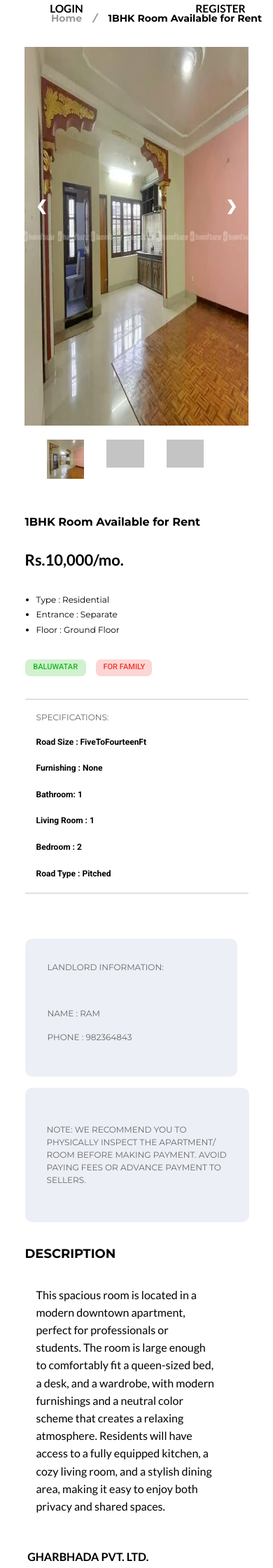
After one commit to AakashMaharjan/GharBhadaProject, a PHP site: page /components/SinglePost.php in a window 390 px wide. The commit adds this page. Shown: the part 457-2697 px from the top of the page at 70% size. Run offline with PHP 8.4, Linux system fonts and the light colour scheme; grey boxes are pictures that could not be loaded.

Commit message:
Single Post created and made responsive

```diff
--- a/components/SearchPosts.php
+++ b/components/SearchPosts.php
@@ -20,7 +20,7 @@
             <p id="pageLocationText">Home <i>/</i> <b>Search</b></p>
         </div>
         <div id="SearchPostBox">
-            <div id="AllPost">
+            <a href="../router.php?route=SinglePost" id="searchPost"> <div id="AllPost">
                 <img src="../images/RecentPosts/roomImage1.png" alt="" id="AllPostImg">
                 <div id="AllPostInformation">
                     <h1 id="AllPostTitle">1BHK Available for Rent</h1>
@@ -35,7 +35,7 @@
                         <p id="AllPostNumber">9838495867</p>
                     </div>
                 </div>
-            </div>
+            </div></a>
             <div id="AllPost">
                 <img src="../images/RecentPosts/roomImage1.png" alt="" id="AllPostImg">
                 <div id="AllPostInformation">
--- /dev/null
+++ b/components/SinglePost.php
@@ -0,0 +1,108 @@
+<!DOCTYPE html>
+<html lang="en">
+<head>
+    <meta charset="UTF-8">
+    <meta name="viewport" content="width=device-width, initial-scale=1.0">
+    <link rel="icon" href="images/website Logo.jpg">
+    <link rel="stylesheet" href="../css/style.css">
+    <link rel="stylesheet" href="../css/login.css">
+    <link rel="stylesheet" href="../css/SinglePost.css">
+    <title>Log In</title>
+</head>
+<body>
+    <?php
+        include 'header.php';
+    ?>
+
+    <!-- log in section starts -->
+     <section id="SinglePost">
+        <div id="pageLocation">
+            <p id="pageLocationText">Home <i>/</i> <b>1BHK Room Available for Rent</b></p>
+        </div>
+        <div id="SinglePostMain">
+            <div id="SinglePostInfo">
+                <div id="SinglePostImage">
+                    <div class="container">
+                        <div class="mySlides">
+
+                          <img src="../images/SinglePost/SinglePost1.png" class="SlideMain">
+                        </div>
+
+                        <div class="mySlides">
+
+                          <img src="../images/SinglePost/SinglePost2.svg" class="SlideMain">
+                        </div>
+
+                        <div class="mySlides">
+
+                          <img src="../images/SinglePost/SinglePost3.svg" class="SlideMain">
+                        </div>
+
+
+                        <a class="prev" onclick="plusSlides(-1)">❮</a>
+                        <a class="next" onclick="plusSlides(1)">❯</a>
+
+
+                        <div class="row">
+                          <div class="column">
+                            <img class="demo cursor" src="../images/SinglePost/SinglePost1.png" style="width:100%" onclick="currentSlide(1)" alt="The Woods">
+                          </div>
+                          <div class="column">
+                            <img class="demo cursor" src="../images/SinglePost/SinglePost2.svg" style="width:100%" onclick="currentSlide(2)" alt="Cinque Terre">
+                          </div>
+                          <div class="column">
+                            <img class="demo cursor" src="../images/SinglePost/SinglePost3.svg" style="width:100%" onclick="currentSlide(3)" alt="Mountains and fjords">
+                          </div>
+                        </div>
+                      </div>
+                </div>
+                <div id="SinglePostSpec">
+                    <h1 id="SinglePostTitle">1BHK Room Available for Rent</h1>
+                    <h2 id="SinglePostPrice">Rs.10,000/mo.</h2>
+                    <ul id="SinglePostType">
+                        <li id="Type">Type : Residential</li>
+                        <li id="Entrance">Entrance : Separate</li>
+                        <li id="Floor">Floor : Ground Floor</li>
+                    </ul>
+                    <div id="roomCardType">
+                        <div id="roomCardTypeLocation">Baluwatar</div>
+                        <div id="roomCardTypeForNumber">For family</div>
+                      </div>
+                      <div id="Specification">
+                        <h1>Specifications:</h1>
+                        <p>Road Size : FiveToFourteenFt</p>
+                        <p>Furnishing : None</p>
+                        <p>Bathroom: 1</p>
+                        <p>Living Room : 1</p>
+                        <p>Bedroom : 2</p>
+                        <p>Road Type : Pitched</p>
+                      </div>
+                </div>
+                <div id="SinglePostContact">
+                    <div id="LanlordInfo">
+                        <h1>LANDLORD INFORMATION:</h1>
+                        <div id="LandlordName">
+                        <p>name : ram</p>
+                        <p>phone : 982364843</p>
+                    </div>
+                    </div>
+                    <div id="Note">
+                        <p>Note: We recommend you to physically inspect the apartment/ room before making payment. Avoid paying fees or advance payment to sellers. </p>
+                    </div>
+                </div>
+            </div>
+        </div>
+        <div id="SinglePostDescription">
+            <h1>description</h1>
+            <p>This spacious room is located in a modern downtown apartment, perfect for professionals or students. The room is large enough to comfortably fit a queen-sized bed, a desk, and a wardrobe, with modern furnishings and a neutral color scheme that creates a relaxing atmosphere. Residents will have access to a fully equipped kitchen, a cozy living room, and a stylish dining area, making it easy to enjoy both privacy and shared spaces. </p>
+        </div>
+    </section>
+    <!-- log in section ends -->
+
+    <script src="../js/SinglePost.js"></script>
+
+    <?php
+        include 'footer.php';
+    ?>
+</body>
+</html>
--- a/css/SearchPosts.css
+++ b/css/SearchPosts.css
@@ -185,6 +185,11 @@ padding-left: 0.5rem;
     line-height: 1.41013rem;
 }
 
+#searchPost{
+    text-decoration: none;
+    color: black;
+}
+
 /* making All Posts responsive */
 
 @media screen and (max-width: 1025px){
--- /dev/null
+++ b/css/SinglePost.css
@@ -0,0 +1,395 @@
+#SinglePostMain{
+    width: 100%;
+    display: flex;
+    flex-direction: column;
+    align-items: center;
+    justify-content: center;
+}
+
+#SinglePostInfo{
+    width: 90%;
+    height: 45.75rem;
+    background-color: white;
+    display: flex;
+    align-items: center;
+}
+
+#SinglePostImage{
+    width: 40%;
+    height: 100%;
+    background-color: white;
+}
+
+#SinglePostSpec{
+    width: 35%;
+    height: 100%;
+    background-color: white;
+    padding: 1rem;
+    display: flex;
+    flex-direction: column;
+    align-items: flex-start;
+}
+
+#SinglePostContact{
+    width: 25%;
+    height: 100%;
+    background-color: white;
+    padding: 1rem;
+}
+
+
+  /* Position the image container (needed to position the left and right arrows) */
+  .container {
+    position: relative;
+    width: 32.3125rem;
+  }
+
+  /* Hide the images by default */
+  .mySlides {
+    display: none;
+  }
+
+  .SlideMain{
+  width: 32.3125rem;
+  height: 33.8125rem;
+  flex-shrink: 0;
+  }
+
+
+
+  /* Add a pointer when hovering over the thumbnail images */
+  .cursor {
+    cursor: pointer;
+  }
+
+  /* Next & previous buttons */
+  .prev,
+  .next {
+    cursor: pointer;
+    position: absolute;
+    top: 40%;
+    width: auto;
+    padding: 16px;
+    margin-top: -50px;
+    color: white;
+    font-weight: bold;
+    font-size: 20px;
+    border-radius: 0 3px 3px 0;
+    user-select: none;
+    -webkit-user-select: none;
+  }
+
+  /* Position the "next button" to the right */
+  .next {
+    right: 0;
+    border-radius: 3px 0 0 3px;
+  }
+
+  /* On hover, add a black background color with a little bit see-through */
+  .prev:hover,
+  .next:hover {
+    background-color: rgba(0, 0, 0, 0.8);
+  }
+
+  /* Number text (1/3 etc) */
+
+
+  .row{
+    display: flex;
+    gap: 2rem;
+    width: 32.3125rem;
+    margin-top:1rem;
+    justify-content: center;
+  }
+
+  .row:after {
+    content: "";
+    display: table;
+    clear: both;
+  }
+
+  /* Six columns side by side */
+  .column {
+    float: left;
+    width: 16.66%;
+  }
+
+  /* Add a transparency effect for thumnbail images */
+  .demo {
+    opacity: 0.6;
+  }
+
+  .active,
+  .demo:hover {
+    opacity: 1;
+  }
+
+  #SinglePostTitle{
+    color: #000;
+    font-family: Montserrat;
+    font-size: 1rem;
+    font-style: normal;
+    font-weight: 700;
+    line-height: 1.2rem; /* 120% */
+  }
+
+  #SinglePostPrice{
+    color: #000;
+font-family: Lato;
+font-size: 1.375rem;
+font-style: normal;
+font-weight: 600;
+line-height: 1.65rem; /* 120% */
+padding-top: 2rem;
+padding-bottom: 2rem;
+  }
+
+#SinglePostType{
+    padding-left: 1rem;
+}
+
+#SinglePostType li{
+    color: #000;
+font-family: Montserrat;
+font-size: 0.75rem;
+font-style: normal;
+font-weight: 400;
+line-height: 1.35rem; /* 180% */
+}
+
+#roomCardType{
+    display: flex;
+    width: 57%;
+    align-items: center;
+    justify-content: space-between;
+    margin-top: 1.96rem;
+}
+
+#roomCardTypeLocation{
+    width: 5.46081rem;
+height: 1.48113rem;
+flex-shrink: 0;
+border-radius: 0.41475rem;
+background: rgba(26, 186, 26, 0.2);
+color: #1ABA1A;
+font-family: Roboto;
+font-size: 0.69125rem;
+font-style: normal;
+font-weight: 500;
+line-height: 1.03688rem; /* 150% */
+text-transform: uppercase;
+display: flex;
+align-items: center;
+justify-content: center;
+}
+
+
+
+#roomCardTypeForNumber{
+    width: 4.99288rem;
+height: 1.48113rem;
+flex-shrink: 0;
+border-radius: 0.41475rem;
+background: rgba(241, 53, 43, 0.2);
+color: #F1352B;
+font-family: Roboto;
+font-size: 0.69125rem;
+font-style: normal;
+font-weight: 500;
+line-height: 1.03688rem; /* 150% */
+text-transform: uppercase;
+display: flex;
+align-items: center;
+justify-content: center;
+}
+
+#Specification{
+    height: 17.44rem;
+    width: 100%;
+    padding: 1rem;
+    border-top: 2px solid #E0E0E0;
+    border-bottom: 2px solid #E0E0E0;
+    margin-top: 2rem;
+    display: flex;
+    flex-direction: column;
+    gap: 1rem;
+}
+
+#Specification h1{
+    color: #666;
+font-family: Montserrat;
+font-size: 0.75rem;
+font-style: normal;
+font-weight: 400;
+line-height: 1.125rem; /* 150% */
+text-transform: uppercase;
+}
+
+#Specification p{
+    color: #000;
+font-family: Roboto;
+font-size: 0.75rem;
+font-style: normal;
+font-weight: 600;
+line-height: 1.35rem; /* 180% */
+}
+
+#LanlordInfo{
+    width: 18.9375rem;
+height: 12.3125rem;
+flex-shrink: 0;
+border-radius: 0.625rem;
+background: #EDEFF6;
+padding: 1rem;
+}
+
+#LanlordInfo h1{
+    color: #666;
+font-family: Montserrat;
+font-size: 0.75rem;
+font-style: normal;
+font-weight: 400;
+line-height: 1.125rem; /* 150% */
+text-transform: uppercase;
+padding: 1rem;
+}
+
+#LandlordName{
+    padding: 1rem;
+    display: flex;
+    flex-direction: column;
+    gap: 1rem;
+    padding-top: 2rem;
+}
+
+#LanlordInfo p{
+    color: #666;
+font-family: Montserrat;
+font-size: 0.75rem;
+font-style: normal;
+font-weight: 400;
+line-height: 1.125rem; /* 150% */
+text-transform: uppercase;
+}
+
+#Note{
+    display: inline-flex;
+height: 8.71188rem;
+padding: 0.875rem 1.03125rem 0.83688rem 1.9375rem;
+justify-content: flex-end;
+align-items: center;
+flex-shrink: 0;
+border-radius: 0.625rem;
+background: #EDEFF6;
+margin-top: 1rem;
+}
+
+#Note p{
+    color: #666;
+font-family: Montserrat;
+font-size: 0.75rem;
+font-style: normal;
+font-weight: 400;
+line-height: 1.125rem; /* 150% */
+text-transform: uppercase;
+}
+
+#SinglePostDescription{
+    width: 90%;
+    padding: 1rem;
+    display: flex;
+    flex-direction: column;
+    align-items: flex-start;
+}
+
+#SinglePostDescription h1{
+    color: #000;
+text-align: center;
+font-family: Montserrat;
+font-size: 1.125rem;
+font-style: normal;
+font-weight: 700;
+line-height: 1.6875rem; /* 150% */
+text-transform: uppercase;
+}
+
+#SinglePost{
+    width: 100%;
+height: auto;
+background-color: white;
+display: flex;
+flex-direction: column;
+align-items: center;
+}
+
+#SinglePostDescription p{
+    color: #000;
+font-family: Lato;
+font-size: 1rem;
+font-style: normal;
+font-weight: 500;
+line-height: 1.575rem; /* 180% */
+padding: 1rem;
+width: 90%;
+padding-top: 2rem;
+}
+
+/* making Single Post Responsive */
+@media screen and (max-width: 1024px){
+    #SinglePostInfo{
+        flex-direction: column;
+        height: auto;
+        gap: 2rem;
+        align-items: center;
+    }
+
+    #Note{
+        width: 20rem;
+        height: 12rem;
+    }
+
+    #SinglePostSpec{
+        width: 100%;
+    }
+}
+
+@media screen and (max-width: 768px){
+    #SinglePostImage{
+        width: 100%;
+        display: flex;
+        flex-direction: column;
+        align-items: center;
+    }
+}
+
+@media screen and (max-width: 426px){
+    .SlideMain{
+        width: 20rem;
+    }
+
+    .mySlides{
+        width: 20rem;
+    }
+
+    .container{
+        width: 20rem;
+    }
+
+    .row{
+        width: 100%;
+    }
+
+    #SinglePostContact{
+        width: 100%;
+    }
+}
+
+@media screen and (max-width: 321px){
+    #LanlordInfo{
+        width: 17rem;
+    }
+
+    #Note{
+        width: 17rem;
+    }
+}
--- a/css/style.css
+++ b/css/style.css
@@ -225,10 +225,12 @@ color: #000;
 
 .loginText a {
     text-decoration: none;
+    color: #000;
 }
 
 .registerText a{
     text-decoration: none;
+    color: #000;
 }
 
 .loginAndRegister{
```
Also changed, not shown: components/MyAdvertisements.php (+18 -1 lines), css/myProfile.css (+129 -0 lines), js/SinglePost.js (added, +27 -0 lines), js/custom.js (+23 -0 lines), router.php (+7 -0 lines), README.md, images/SinglePost/SinglePost1.png (added), images/SinglePost/SinglePost2.svg (added), images/SinglePost/SinglePost3.svg (added).
